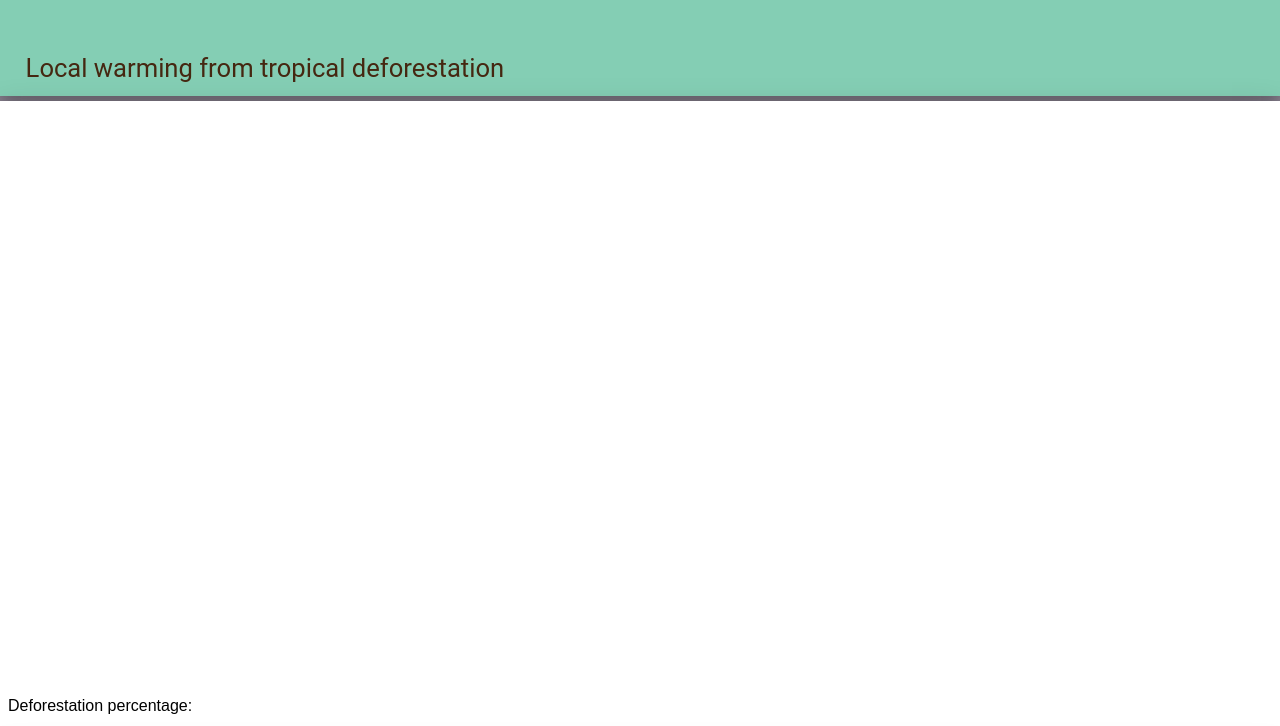
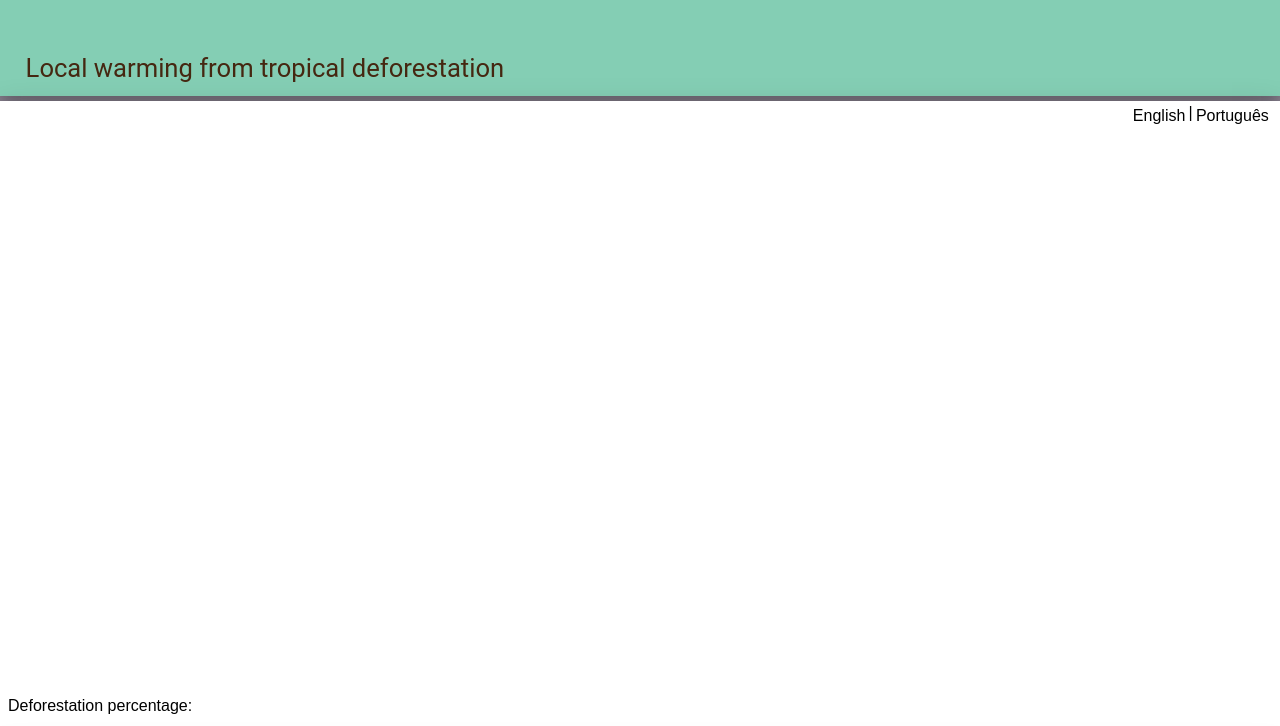
Before and after one commit to cemac/deforest-web, a plain HTML site: page index.html in a window 1280 px wide. Shown: the top 726 px of the page. Drawn offline with Linux system fonts and the light colour scheme.

Commit message:
Adding first bits of language selection

```diff
--- a/css/site.css
+++ b/css/site.css
@@ -133,6 +133,23 @@ h4 a {
 .content_text_container a,
 .content_text_container a:visited {
   color: #181868;
+}
+
+/** language selection: **/
+.content_language {
+  font-size: 1.0em;
+  height: 1.0em;
+  max-height: 1.0em;
+  margin: 0.2em 0.5em 0.2em 0.5em;
+}
+
+.language_link {
+  cursor: pointer;
+  margin: 0.2em;
+}
+
+.language_link:hover {
+  color: #484848;
 }
 
 /** map: **/
--- a/index.html
+++ b/index.html
@@ -88,6 +88,14 @@
         <!-- content: _____________________________________________________ -->
         <div id="content_content"
              class="content_content column">
+          <!-- language selection: ________________________________________ -->
+          <div id="content_language"
+               class="content_language row flex_end">
+            <span id="language_link_en"
+                  class="language_link" onclick="load_text('en')">English</span> |
+            <span id="language_link_pt"
+                  class="language_link" onclick="load_text('pt')">Português</span>
+          </div>
           <!-- map: _______________________________________________________ -->
           <div id="content_map"
                class="content_map row flex_start">
--- a/js/site.js
+++ b/js/site.js
@@ -40,7 +40,9 @@ var site_vars = {
   'min_npix': 250,
   /* elements for slider: */
   'slider_el': document.getElementById('content_slider_slider'),
-  'slider_value_el': document.getElementById('content_slider_value')
+  'slider_value_el': document.getElementById('content_slider_value'),
+  /* language settings: */
+  'language': null
 };
 /* map objects: */
 var map = null;
@@ -530,6 +532,39 @@ function load_map(deforest_percent) {
   site_vars['deforest_current'] = deforest_percent;
 };
 
+/* text loading function: */
+function load_text(text_language) {
+  /* set language first. if not defined ... : */
+  if ((text_language == null) ||
+      (text_language == undefined)) {
+    /* try to detect from browser: */
+    var browser_language = navigator.language;
+    /* check for portugese: */
+    if (browser_language.search(/^pt/) == 0) {
+      text_language = 'pt';
+    /* else, use english: */
+    } else {
+      text_language = 'en';
+    };
+  /* use english, unless portugese specified ... :*/
+  } else if (text_language != 'pt') {
+      text_language = 'en';
+  };
+  /* set site language: */
+  site_vars['language'] = text_language;
+
+
+
+  /* underline active language link: */
+  var language_links = document.getElementsByClassName('language_link');
+  for (var i = 0 ; i < language_links.length ; i++) {
+    var language_link = language_links[i];
+    language_link.style.textDecoration = 'none';
+  };
+  var language_link_active = document.getElementById('language_link_' + text_language);
+  language_link_active.style.textDecoration = 'underline';
+};
+
 
 /** add listeners: **/
 
@@ -538,4 +573,6 @@ function load_map(deforest_percent) {
 window.addEventListener('load', function() {
   /* load data: */
   load_data();
+  /* load text: */
+  load_text();
 });
```
